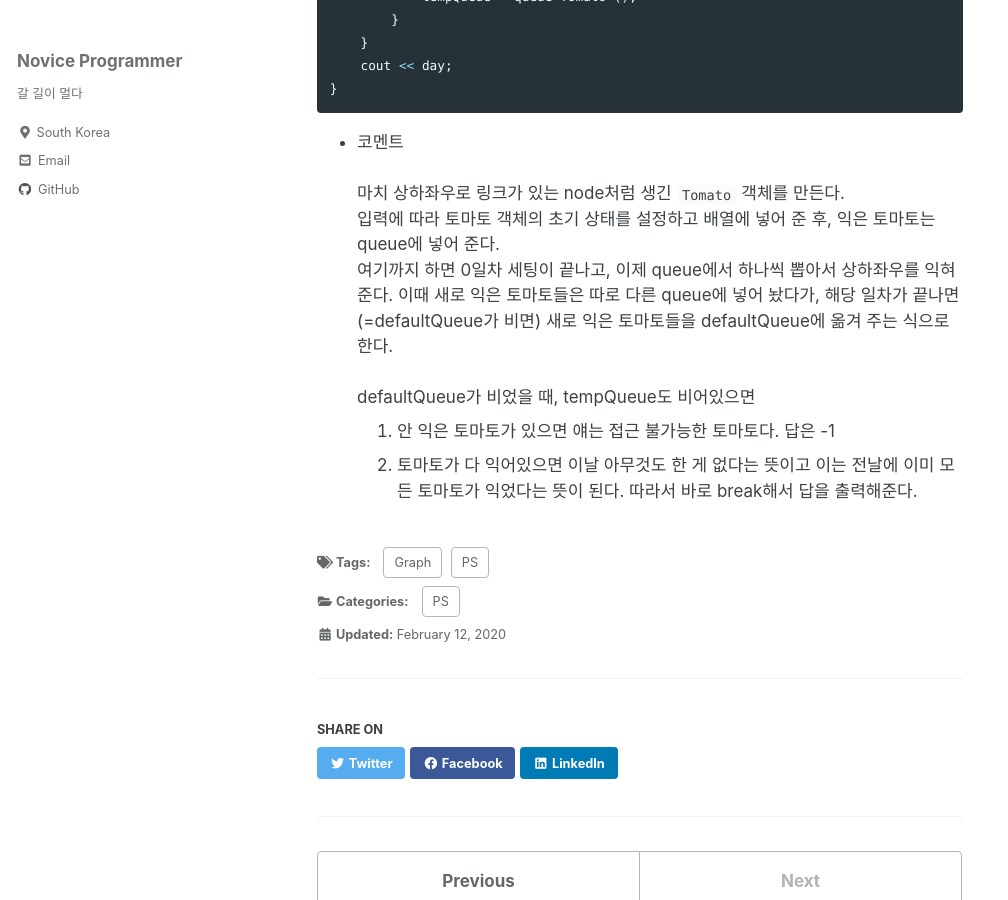
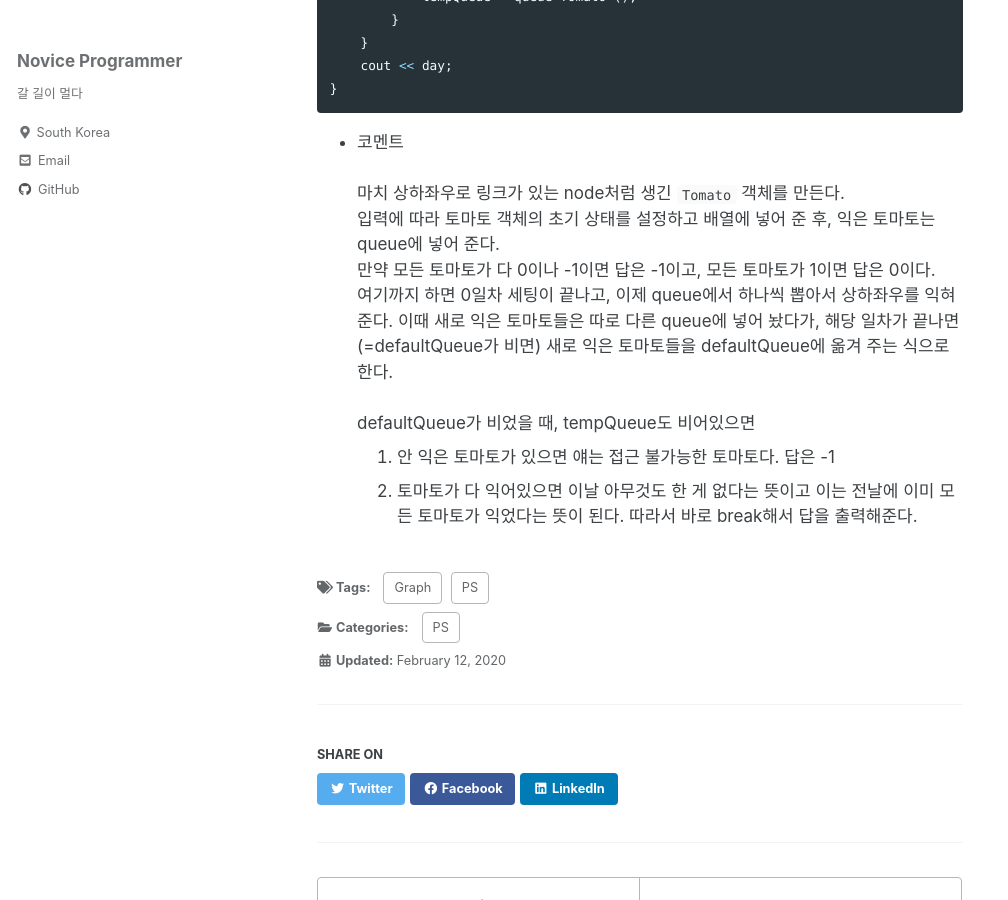
Before and after one commit to JuTaK97/JuTaK97.github.io, a Jekyll site: the page built from _posts/2022-02-11-baekjoon-7576.md, in a window 1280 px wide and 900 px high, scrolled down 2746 px. Shown: the whole window, without its empty margins (0-1008 px from the left). Built offline with Jekyll 4.4.1, drawn with Linux system fonts in a browser that asks for light colours; cached includes are drawn as plain includes.

Commit message:
Update 2022-02-11-baekjoon-7576.md

```diff
--- a/_posts/2022-02-11-baekjoon-7576.md
+++ b/_posts/2022-02-11-baekjoon-7576.md
@@ -127,6 +127,7 @@ int main() {
 - 코멘트<br /><br />
 마치 상하좌우로 링크가 있는 node처럼 생긴 `Tomato` 객체를 만든다.<br />
 입력에 따라 토마토 객체의 초기 상태를 설정하고 배열에 넣어 준 후, 익은 토마토는 queue에 넣어 준다.<br />
+만약 모든 토마토가 다 0이나 -1이면 답은 -1이고, 모든 토마토가 1이면 답은 0이다.<br />
 여기까지 하면 0일차 세팅이 끝나고, 이제 queue에서 하나씩 뽑아서 상하좌우를 익혀 준다. 이때 새로 익은 토마토들은 따로 다른 queue에 넣어 놨다가, 해당 일차가 끝나면(=defaultQueue가
 비면) 새로 익은 토마토들을 defaultQueue에 옮겨 주는 식으로 한다.<br /><br />
 defaultQueue가 비었을 때, tempQueue도 비어있으면
```
